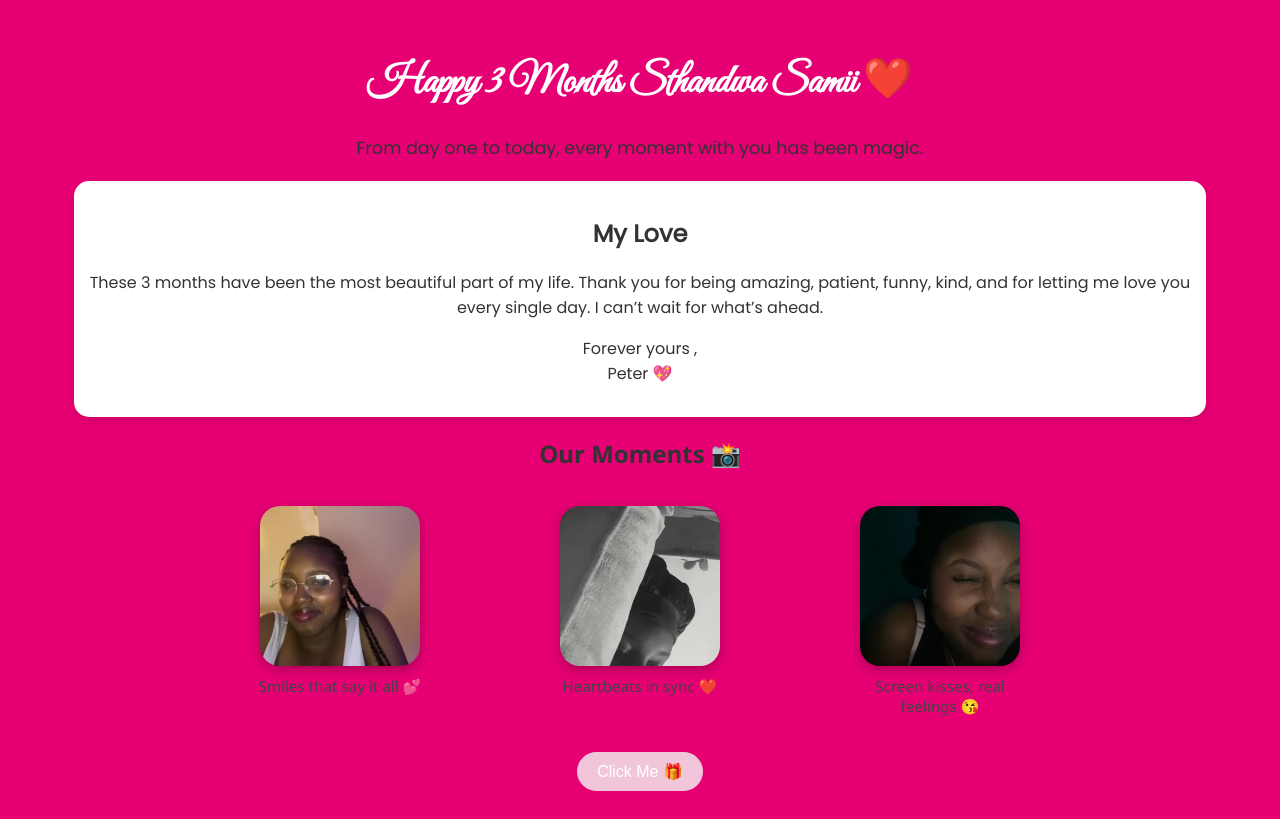
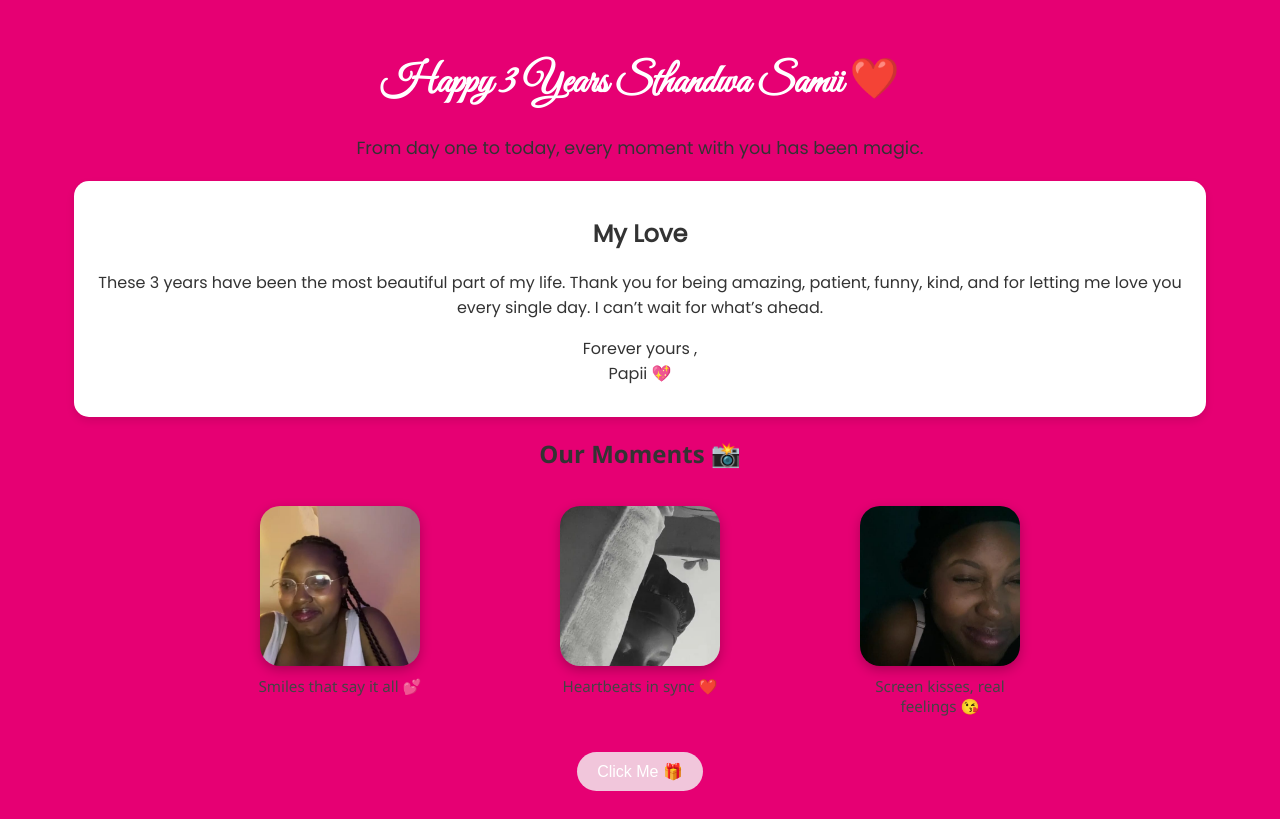
Before and after one commit to PdallasDev/babe, a plain HTML site: page index.html in a window 1280 px wide. Drawn offline with Linux system fonts and the light colour scheme.

Commit message:
Update index.html

```diff
--- a/index.html
+++ b/index.html
@@ -3,22 +3,22 @@
 <head>
   <meta charset="UTF-8">
   <meta name="viewport" content="width=device-width, initial-scale=1">
-  <title>Happy 3 Months, Love!</title>
+  <title>Happy 3 Years, Love!</title>
   <link href="https://fonts.googleapis.com/css2?family=Great+Vibes&family=Poppins&display=swap" rel="stylesheet">
   <link rel="stylesheet" href="styles.css">
 </head>
 <body>
   <div class="container">
-    <h1>Happy 3 Months Sthandwa Samii ❤️</h1>
+    <h1>Happy 3 Years Sthandwa Samii ❤️</h1>
     <p class="intro">From day one to today, every moment with you has been magic.</p>
 
     <div class="letter">
       <h2>My Love</h2>
       <p>
-        These 3 months have been the most beautiful part of my life. Thank you for being amazing,
+        These 3 years have been the most beautiful part of my life. Thank you for being amazing,
         patient, funny, kind, and for letting me love you every single day. I can’t wait for what’s ahead.
       </p>
-      <p>Forever yours ,<br>Peter 💖</p>
+      <p>Forever yours ,<br>Papii 💖</p>
     </div>
 
 <div class="gallery">
```
